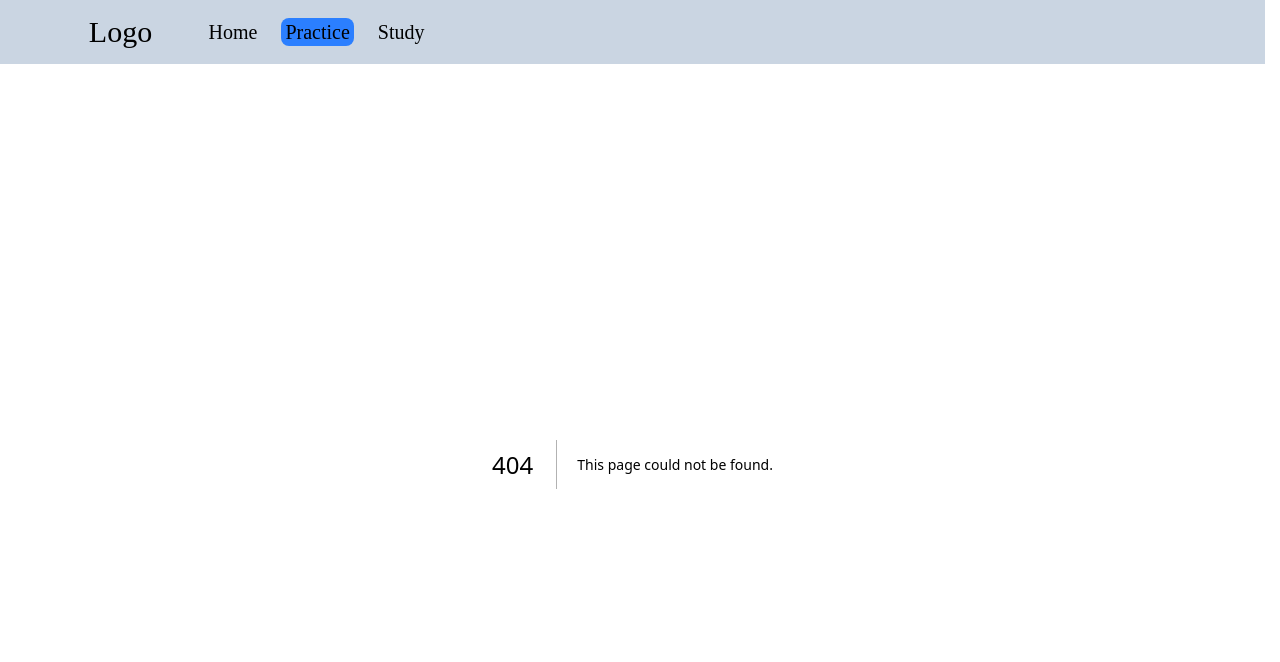
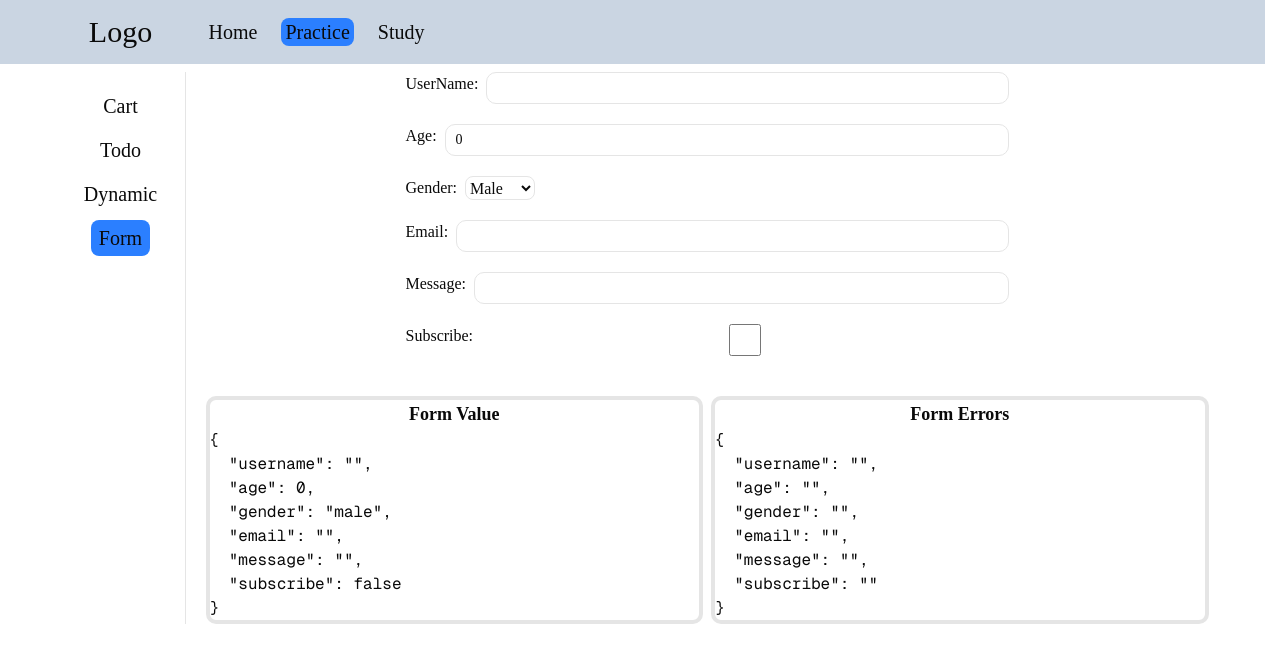
Before and after one commit to haihuhu/prictice, a Next.js app: page /practice/form in a window 1280 px wide. Before the commit this address had no page. Shown: the top 662 px of the page. Built offline with nearby package versions, Linux system fonts and the light colour scheme.

Commit message:
add validateFormField form

```diff
--- a/app/(dashboard)/practice/dynamic/products/page.tsx
+++ b/app/(dashboard)/practice/dynamic/products/page.tsx
@@ -1,10 +1,8 @@
-'use client';
-
+import { Button } from '@/components/ui/button';
 import { products } from '@/lib/data';
-import { useRouter } from 'next/navigation';
+import Link from 'next/link';
 
 const ProductsPage = () => {
-  const router = useRouter();
   return (
     <div>
       <table className=" w-full table-fixed border-2">
@@ -14,22 +12,22 @@ const ProductsPage = () => {
             <th className="w-36 text-center">Title</th>
             <th className="w-16 text-center">Price</th>
             <th className="text-center">Description</th>
+            <th className="md:w-36 text-center">Action</th>
           </tr>
         </thead>
         <tbody>
           {products.map((item) => {
             return (
-              <tr
-                key={item.id}
-                className="border-b-2 text-2xl hover:text-blue-300 cursor-pointer"
-                onClick={() => {
-                  router.push(`/practice/dynamic/products/${item.id}`);
-                }}
-              >
+              <tr key={item.id} className="border-b-2 text-2xl hover:text-blue-300 cursor-pointer">
                 <td className="w-10 py-2 text-center border">{item.id}</td>
                 <td className="w-36 text-center border">{item.title}</td>
                 <td className="w-16 text-center border">${item.price}</td>
                 <td className=" text-center border">{item.description}</td>
+                <td className="md:w-36 text-center">
+                  <Link href={`/practice/dynamic/products/${item.id}`}>
+                    <Button variant="outline">View details</Button>
+                  </Link>
+                </td>
               </tr>
             );
           })}
--- /dev/null
+++ b/app/(dashboard)/practice/form/page.tsx
@@ -0,0 +1,162 @@
+'use client';
+
+import { Input } from '@/components/ui/input';
+import React, { useState } from 'react';
+
+interface FormType {
+  username: string;
+  age: number;
+  gender: 'male' | 'female';
+  email: string;
+  message: string;
+  subscribe: boolean;
+}
+
+interface FormErrorType {
+  username: string;
+  age: string;
+  gender: string;
+  email: string;
+  message: string;
+  subscribe: string;
+}
+
+const FormPage = () => {
+  const [formValue, setFormValue] = useState<FormType>({
+    username: '',
+    age: 0,
+    gender: 'male',
+    email: '',
+    message: '',
+    subscribe: false,
+  });
+
+  const [formErrors, setFormErrors] = useState<FormErrorType>({
+    username: '',
+    age: '',
+    gender: '',
+    email: '',
+    message: '',
+    subscribe: '',
+  });
+
+  const validateField = (fieldName: string, value: any): string => {
+    if (fieldName === 'username') {
+      if (!value) return 'username is required';
+      if (value.length < 2 || value.length > 20)
+        return 'username must be between 2 and 20 characters';
+      return '';
+    }
+    if (fieldName === 'age') {
+      if (value < 18) return 'age must be greater than 18';
+      if (value > 100) return 'age must be less than 100';
+      return '';
+    }
+    if (fieldName === 'email') {
+      if (!value) return 'email is required';
+      if (!value.includes('@')) return 'type correct email';
+      if (!value.includes('.')) return 'type correct email';
+      return '';
+    }
+    if (fieldName === 'message') {
+      if (value.length < 10 || value.length > 500)
+        return 'message must be between 10 and 500 characters';
+      return '';
+    }
+    return '';
+  };
+
+  return (
+    <>
+      <div className="flex flex-col mx-50 gap-5">
+        <div className=" gap-2">
+          <div className="flex gap-2">
+            <h1>UserName:</h1>
+            <Input
+              value={formValue.username}
+              onChange={(e) => {
+                setFormValue({ ...formValue, username: e.target.value });
+              }}
+              onBlur={() => {
+                const error = validateField('username', formValue.username);
+                setFormErrors({ ...formErrors, username: error });
+              }}
+            />
+          </div>
+          {formErrors.username && <p className="ml-30 text-red-500">{formErrors.username}</p>}
+        </div>
+        <div className="gap-2">
+          <div className="flex gap-2">
+            <h1>Age:</h1>
+            <Input
+              value={formValue.age}
+              onChange={(e) => {
+                setFormValue({ ...formValue, age: Number(e.target.value) });
+              }}
+              onBlur={() => {
+                const error = validateField('age', formValue.age);
+                setFormErrors({ ...formErrors, age: error });
+              }}
+            />
+          </div>
+          {formErrors.age && <p className="ml-30 text-red-500">{formErrors.age}</p>}
+        </div>
+        <div className="flex gap-2">
+          <h1>Gender:</h1>
+          <select
+            title="Gender"
+            className="border rounded-md"
+            name="gender"
+            value={formValue.gender}
+            onChange={(e) => {
+              setFormValue({ ...formValue, gender: e.target.value as 'male' | 'female' });
+            }}
+          >
+            <option value="male">Male</option>
+            <option value="female">Female</option>
+          </select>
+        </div>
+        <div className="flex gap-2">
+          <h1>Email:</h1>
+          <Input
+            value={formValue.email}
+            onChange={(e) => {
+              setFormValue({ ...formValue, email: e.target.value });
+            }}
+          />
+        </div>
+        <div className="flex gap-2">
+          <h1>Message:</h1>
+          <Input
+            value={formValue.message}
+            onChange={(e) => {
+              setFormValue({ ...formValue, message: e.target.value });
+            }}
+          />
+        </div>
+        <div className="flex gap-2">
+          <h1>Subscribe:</h1>
+          <Input
+            type="checkbox"
+            checked={formValue.subscribe}
+            onChange={(e) => {
+              setFormValue({ ...formValue, subscribe: e.target.checked });
+            }}
+          />
+        </div>
+      </div>
+      <div className="flex gap-2 mt-10">
+        <div className="flex-1 border-4 rounded-lg">
+          <h2 className="text-center text-lg font-bold">Form Value</h2>
+          <pre>{JSON.stringify(formValue, null, 2)}</pre>
+        </div>
+        <div className="flex-1 border-4 rounded-lg">
+          <h2 className="text-center text-lg font-bold">Form Errors</h2>
+          <pre>{JSON.stringify(formErrors, null, 2)}</pre>
+        </div>
+      </div>
+    </>
+  );
+};
+
+export default FormPage;
--- a/components/Sidebar.tsx
+++ b/components/Sidebar.tsx
@@ -15,6 +15,11 @@ const Sidebar = () => {
   return (
     <div className="flex  flex-row md:flex-col overflow-x-auto border-b md:border-b-0 items-center bg-white pt-2 md:pt-5  ">
       {displayRoutes.map((item) => {
+        const isActive =
+          item.href === '/study'
+            ? pathname === '/study' || pathname.startsWith('/study/plan')
+            : pathname.startsWith(item.href);
+
         return (
           <Link
             key={item.label}
@@ -22,7 +27,7 @@ const Sidebar = () => {
             className={cn(
               'text-base  md:text-xl my-1 py-1 px-2 rounded-md',
               'hover:bg-blue-500/20',
-              pathname === item.href ? 'bg-blue-500' : ''
+              isActive ? 'bg-blue-500' : ''
             )}
           >
             {item.label}
--- a/lib/data.ts
+++ b/lib/data.ts
@@ -11,6 +11,7 @@ export const practiceRoutes = [
   { label: 'Cart', href: '/practice/cart' },
   { label: 'Todo', href: '/practice/todo' },
   { label: 'Dynamic', href: '/practice/dynamic/products' },
+  { label: 'Form', href: '/practice/form' },
 ];
 
 export const studyRoutes = [
```
Also changed, not shown: app/(dashboard)/practice/dynamic/products/[productId]/page.tsx (+3 -5 lines).
